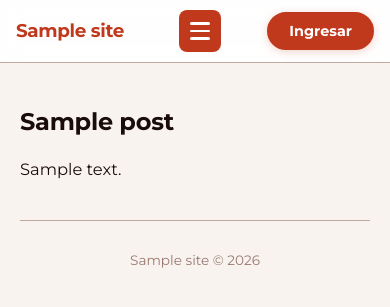
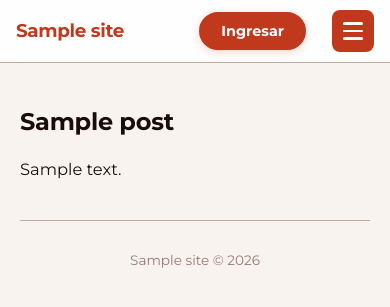
Before and after one commit to pablovolenski/plataforma, a WordPress theme: template theme/page.php in a window 390 px wide. Shown: the top 307 px of the page. Run offline with PHP 8.4 and a stand-in for WordPress, Linux system fonts and the light colour scheme; the site name, menu and one post (Sample post) are stand-ins, and other content is empty.

Commit message:
Move hamburger to far right of header
Reorder HTML so the hamburger button is the last child of site-bar__inner
(after the auth nav) and add margin-left:auto to site-bar__nav so the
nav + hamburger group together on the right side.

Result: logo far-left | auth links | hamburger at top-right corner

https://claude.ai/code/session_01SwzZKesVjE7jTA8LmNDHcp

```diff
--- a/theme/assets/css/main.css
+++ b/theme/assets/css/main.css
@@ -126,6 +126,7 @@ img { max-width: 100%; height: auto; }
   align-items: center;
   gap: 10px;
   font-size: 0.92rem;
+  margin-left: auto;
 }
 
 /* Plain nav links — Tablero, etc. */
@@ -232,7 +233,7 @@ img { max-width: 100%; height: auto; }
   width: 42px;
   height: 42px;
   padding: 0;
-  margin-left: 8px;
+  margin-left: 10px;
   background: var(--brand, #c0391c);
   border: none;
   border-radius: var(--radius-md, 8px);
--- a/theme/header.php
+++ b/theme/header.php
@@ -17,13 +17,6 @@
 				<span class="site-bar__brand-text"><?php bloginfo( 'name' ); ?></span>
 			</a>
 		<?php endif; ?>
-
-		<button class="site-bar__hamburger" id="nav-toggle"
-		        aria-label="Abrir navegación" aria-expanded="false" aria-controls="site-bar-pages" type="button">
-			<span class="hamburger-line"></span>
-			<span class="hamburger-line"></span>
-			<span class="hamburger-line"></span>
-		</button>
 
 		<nav class="site-bar__nav" aria-label="Cuenta">
 			<?php if ( is_user_logged_in() ) : ?>
@@ -52,6 +45,13 @@
 				</a>
 			<?php endif; ?>
 		</nav>
+
+		<button class="site-bar__hamburger" id="nav-toggle"
+		        aria-label="Abrir navegación" aria-expanded="false" aria-controls="site-bar-pages" type="button">
+			<span class="hamburger-line"></span>
+			<span class="hamburger-line"></span>
+			<span class="hamburger-line"></span>
+		</button>
 	</div>
 
 	<nav class="site-bar__pages" id="site-bar-pages" aria-label="Secciones">
```
